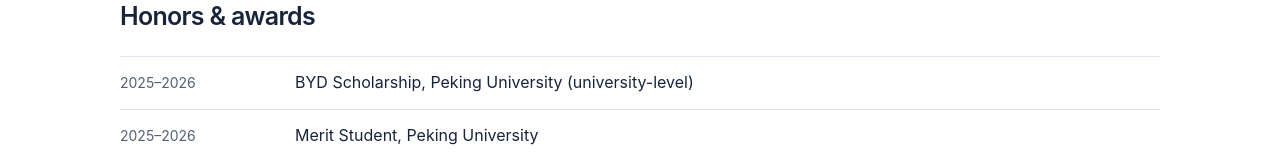
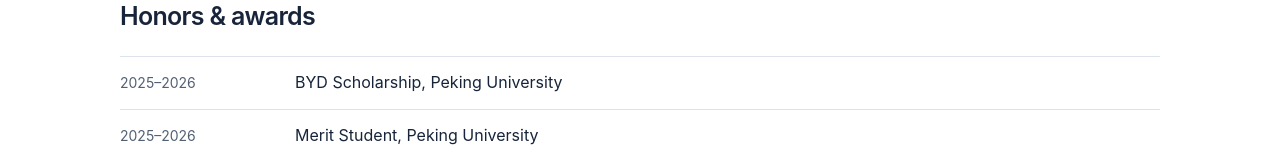
Before and after one commit to zhijun-yin/Zhijun-Yin.github.io, a plain HTML site: page index.html in a window 1280 px wide. Shown: the part 1853-2013 px from the top of the page. Drawn offline with Linux system fonts and the light colour scheme.

Commit message:
Remove scholarship level qualifier

```diff
--- a/index.html
+++ b/index.html
@@ -312,9 +312,9 @@
           <li>
             <time>2025–2026</time
             ><span
-              data-en="BYD Scholarship, Peking University (university-level)"
-              data-zh="北京大学比亚迪奖学金（校级），2025–2026 学年"
-              >BYD Scholarship, Peking University (university-level)</span
+              data-en="BYD Scholarship, Peking University"
+              data-zh="北京大学比亚迪奖学金，2025–2026 学年"
+              >BYD Scholarship, Peking University</span
             >
           </li>
           <li>
```
